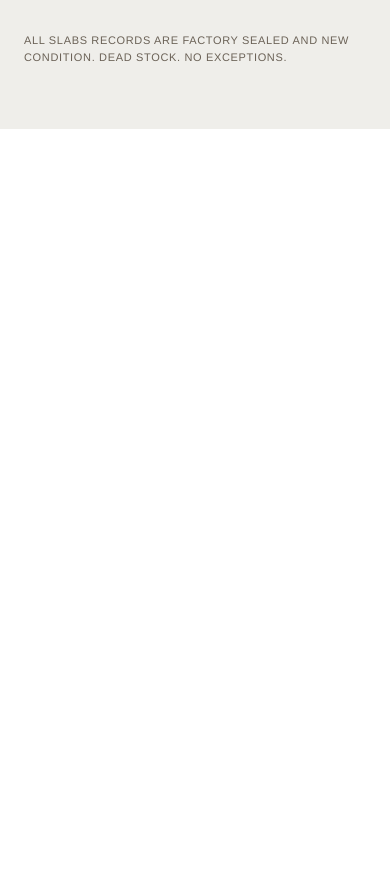
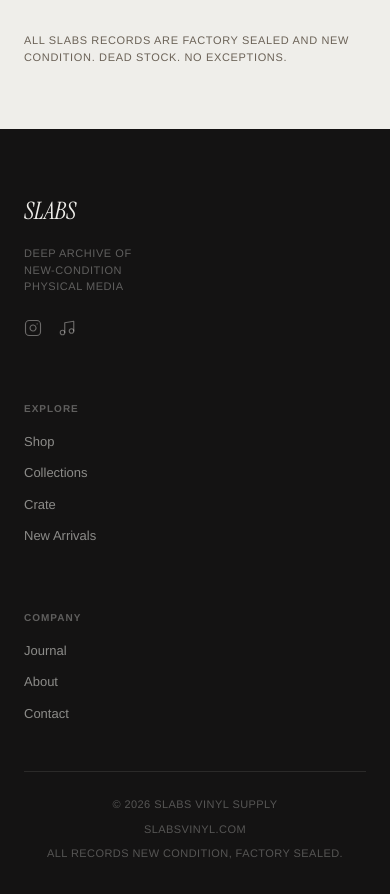
Before and after one commit to lethaldosestudios/slabsvinyl-com-zo, a Next.js app: page / in a window 390 px wide. Shown: the part 8200-9094 px from the top of the page. Before the commit the page ends 8329 px from the top, so only its background shows below. Built offline with nearby package versions, Linux system fonts and the light colour scheme; a web font is replaced by a local one.

Commit message:
feat: add Footer — homepage complete

```diff
--- a/src/app/page.tsx
+++ b/src/app/page.tsx
@@ -5,6 +5,7 @@
 import FeaturedCollections from "@/components/FeaturedCollections";
 import SonicLineage from "@/components/SonicLineage";
 import AboutTrust from "@/components/AboutTrust";
+import Footer from "@/components/Footer";
 
 export default function HomePage() {
   return (
@@ -16,6 +17,7 @@
       <FeaturedCollections />
       <SonicLineage />
       <AboutTrust />
+      <Footer />
     </main>
   );
 }
--- /dev/null
+++ b/src/components/Footer.tsx
@@ -0,0 +1,159 @@
+'use client';
+
+import Link from 'next/link';
+import { Instagram, Music } from 'lucide-react';
+
+const exploreLinks = [
+  { label: 'Shop',        href: '/shop' },
+  { label: 'Collections', href: '/collections' },
+  { label: 'Crate',       href: '/crate' },
+  { label: 'New Arrivals', href: '/new-arrivals' },
+];
+
+const companyLinks = [
+  { label: 'Journal', href: '/journal' },
+  { label: 'About',   href: '/about' },
+  { label: 'Contact', href: '/contact' },
+];
+
+const colLabelStyle: React.CSSProperties = {
+  fontSize: '10px',
+  letterSpacing: '0.10em',
+};
+
+const linkStyle: React.CSSProperties = {
+  fontSize: '13px',
+};
+
+export default function Footer() {
+  return (
+    <footer
+      className="bg-ink w-full"
+      style={{
+        paddingTop: 'clamp(4rem,6vw,6rem)',
+        paddingBottom: '2rem',
+        paddingLeft: 'clamp(1.5rem,5vw,5rem)',
+        paddingRight: 'clamp(1.5rem,5vw,5rem)',
+      }}
+    >
+      <div className="mx-auto" style={{ maxWidth: '1280px' }}>
+
+        {/* ── Main content row ── */}
+        <div className="grid grid-cols-1 md:grid-cols-3 gap-16">
+
+          {/* Column 1 — Brand */}
+          <div>
+            <p
+              className="font-serif italic font-normal text-cream mb-4"
+              style={{ fontSize: '24px' }}
+            >
+              SLABS
+            </p>
+            <p
+              className="font-display uppercase text-cream/35 mb-6"
+              style={{ fontSize: '11px', letterSpacing: '0.05em', maxWidth: '22ch' }}
+            >
+              Deep Archive of New-Condition Physical Media
+            </p>
+            <div className="flex gap-4">
+              <a
+                href="https://instagram.com"
+                target="_blank"
+                rel="noopener noreferrer"
+                aria-label="Instagram"
+                className="text-cream/40 hover:text-cream/75 transition-colors duration-[160ms]"
+              >
+                <Instagram size={18} strokeWidth={1.5} />
+              </a>
+              <a
+                href="https://tiktok.com"
+                target="_blank"
+                rel="noopener noreferrer"
+                aria-label="TikTok"
+                className="text-cream/40 hover:text-cream/75 transition-colors duration-[160ms]"
+              >
+                <Music size={18} strokeWidth={1.5} />
+              </a>
+            </div>
+          </div>
+
+          {/* Column 2 — Explore */}
+          <div>
+            <p
+              className="font-display font-semibold uppercase text-cream/35 mb-4"
+              style={colLabelStyle}
+            >
+              EXPLORE
+            </p>
+            <nav className="flex flex-col gap-3">
+              {exploreLinks.map(({ label, href }) => (
+                <Link
+                  key={label}
+                  href={href}
+                  className="font-display font-normal text-cream/55 hover:text-cream/85 transition-colors duration-[160ms]"
+                  style={linkStyle}
+                >
+                  {label}
+                </Link>
+              ))}
+            </nav>
+          </div>
+
+          {/* Column 3 — Company */}
+          <div>
+            <p
+              className="font-display font-semibold uppercase text-cream/35 mb-4"
+              style={colLabelStyle}
+            >
+              COMPANY
+            </p>
+            <nav className="flex flex-col gap-3">
+              {companyLinks.map(({ label, href }) => (
+                <Link
+                  key={label}
+                  href={href}
+                  className="font-display font-normal text-cream/55 hover:text-cream/85 transition-colors duration-[160ms]"
+                  style={linkStyle}
+                >
+                  {label}
+                </Link>
+              ))}
+            </nav>
+          </div>
+
+        </div>
+
+        {/* ── Divider ── */}
+        <div
+          className="mt-12 mb-6"
+          style={{ borderTop: '1px solid rgba(239,238,234,0.10)' }}
+        />
+
+        {/* ── Bottom bar ── */}
+        <div
+          className="flex flex-col md:flex-row md:justify-between md:items-center gap-2 text-center md:text-left"
+        >
+          <span
+            className="font-display uppercase text-cream/30"
+            style={{ fontSize: '11px', letterSpacing: '0.04em' }}
+          >
+            &copy; 2026 Slabs Vinyl Supply
+          </span>
+          <span
+            className="font-display uppercase text-cream/30"
+            style={{ fontSize: '11px', letterSpacing: '0.04em' }}
+          >
+            slabsvinyl.com
+          </span>
+          <span
+            className="font-display uppercase text-cream/30"
+            style={{ fontSize: '11px', letterSpacing: '0.04em' }}
+          >
+            All records new condition, factory sealed.
+          </span>
+        </div>
+
+      </div>
+    </footer>
+  );
+}
```
